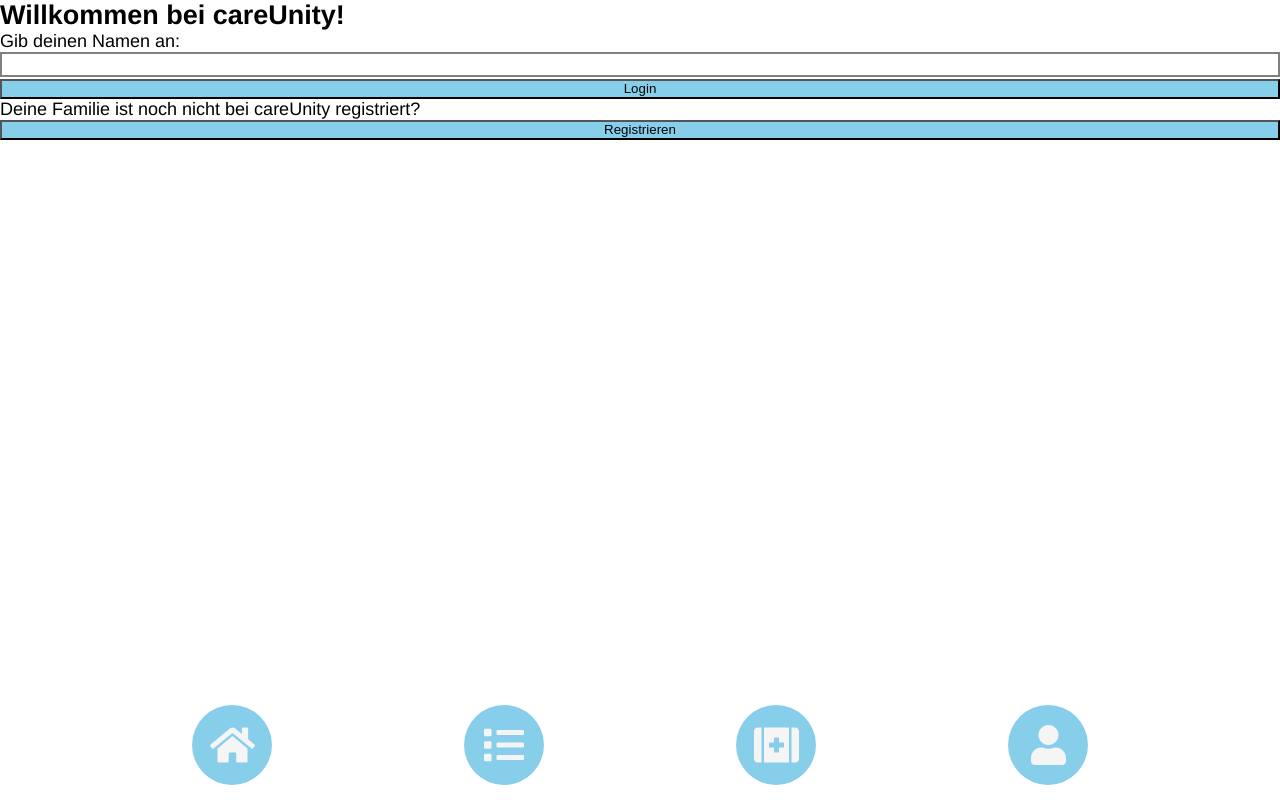
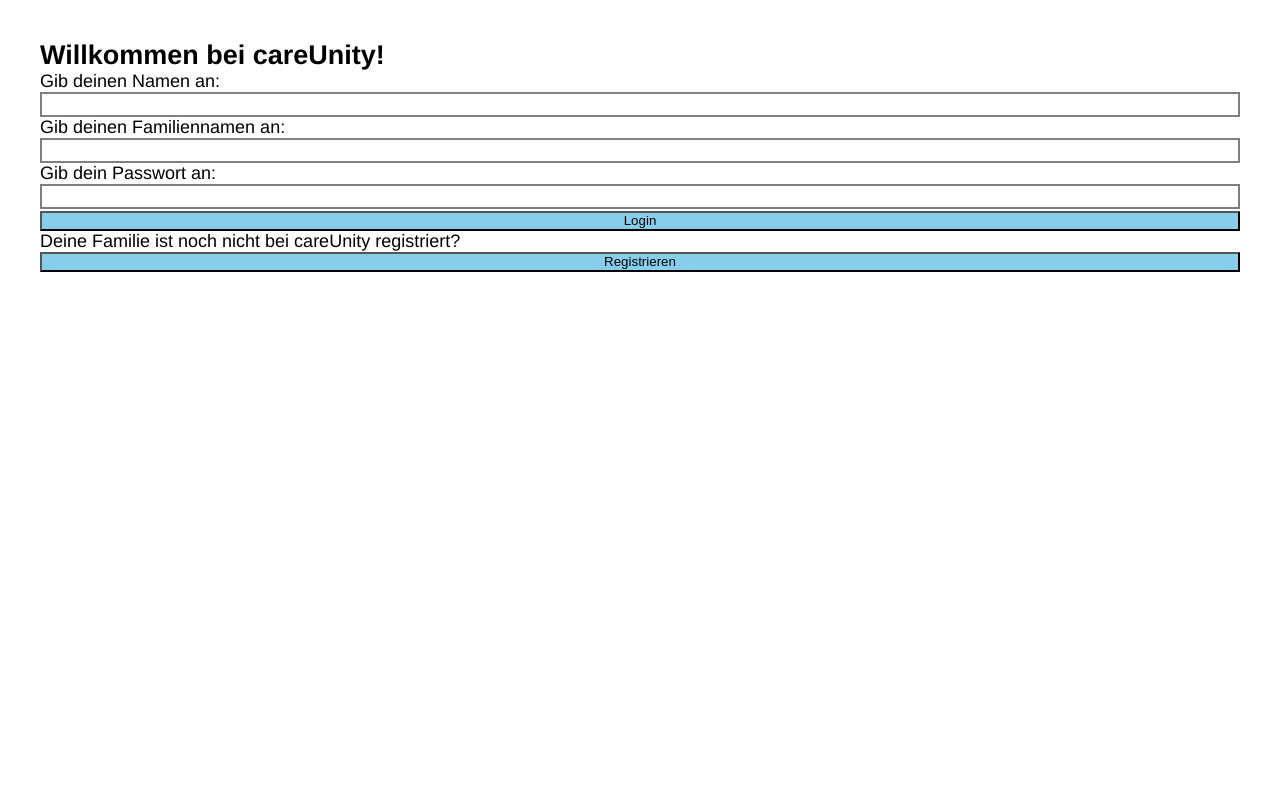
Before and after one commit to melmare/careUnity, a React (Create React App) app: page / in a window 1280 px wide. Built offline with nearby package versions, Linux system fonts and the light colour scheme.

Commit message:
add handleRegistration function to LoginPage.js

```diff
--- a/src/app/App.js
+++ b/src/app/App.js
@@ -32,7 +32,7 @@
   const [newsList, setNewsList] = useState(getLocalData('news') || []);
   const [toDos, setToDos] = useState(getLocalData('toDos') || []);
   const [user, setUser] = useState(getLocalData('user'));
-  const [userGroup, setUserGroup] = useState(getLocalData('userGroup'));
+  const [userGroups, setUserGroups] = useState(getLocalData('userGroup') || []);
   const [isLoggedIn, setIsLoggedIn] = useState(
     getLocalData('isLoggedIn') || false
   );
@@ -102,17 +102,11 @@
   // USER/LOGIN PAGE
 
   function handleNewUserGroup(newUserGroup) {
-    setUserGroup(newUserGroup);
+    setUserGroups([newUserGroup, ...userGroups]);
   }
 
   function handleNewUser(newUser) {
     setUser(newUser);
-    console.log(user);
-    setUserGroup({
-      name: userGroup.name,
-      password: userGroup.password,
-      users: [...userGroup.users, newUser]
-    });
   }
 
   function handleUserLogin(newUser, history) {
@@ -132,7 +126,7 @@
 
   useEffect(() => setLocalData('user', user), [user]);
 
-  useEffect(() => setLocalData('userGroup', userGroup), [userGroup]);
+  useEffect(() => setLocalData('userGroups', userGroups), [userGroups]);
 
   // MEDICALPAGE
 
@@ -195,7 +189,7 @@
                   onLogin={handleLogin}
                   onUserLogin={handleUserLogin}
                   user={user}
-                  userGroup={userGroup}
+                  userGroups={userGroups}
                   history={props.history}
                 />
               )}
@@ -230,7 +224,7 @@
                 render={props => (
                   <UserPage
                     onLogout={handleLogout}
-                    userGroup={userGroup}
+                    userGroups={userGroups}
                     user={user}
                     toDos={toDos}
                     newsList={newsList}
@@ -264,9 +258,6 @@
                   />
                 )}
               />
-            </>
-          )}
-        </Switch>
               <Navigation>
                 <NavButton to="/news">
                   <Icon icon="home" />
@@ -281,6 +272,9 @@
                   <Icon icon="user" />
                 </NavButton>
               </Navigation>
+            </>
+          )}
+        </Switch>
       </AppContainer>
     </BrowserRouter>
   );
--- a/src/loginpage/LoginPage.js
+++ b/src/loginpage/LoginPage.js
@@ -9,9 +9,10 @@
 const LoginPageContainer = styled.div`
   display: flex;
   flex-direction: column;
+  margin: 40px;
 `;
 
-const UserGroupRegistrationForm = styled.form``;
+const RegistrationForm = styled.form``;
 
 const AdminRegistrationForm = styled.form``;
 
@@ -39,33 +40,36 @@
 }) {
   const [pageStatus, setPageStatus] = useState('welcome');
 
-  function handleUserGroupRegistrationSubmit(event, onNewUserGroup) {
-    event.preventDefault();
-    const newUserGroup = {
-      name: event.target.userGroupName.value,
-      password: event.target.userGroupPassword.value,
-      users: []
-    };
-    onNewUserGroup(newUserGroup);
-    setPageStatus('registration-step2');
-  }
-
-  function handleAdminUserRegistrationSubmit(event, onNewUser) {
+  function handleRegistration(event, onNewUserGroup, onNewUser) {
     event.preventDefault();
     const newAdminUser = {
       id: uid(),
       username: event.target.adminname.value,
+      userGroupname: event.target.userGroupName.value,
       usercolor: event.target.usercolor.value,
       role: 'admin'
     };
+    const newUserGroup = {
+      name: event.target.userGroupName.value,
+      password: event.target.userGroupPassword.value,
+      users: [newAdminUser]
+    };
+    onNewUserGroup(newUserGroup);
     onNewUser(newAdminUser);
-    setPageStatus('registration-step3');
+    setPageStatus('registration-step2');
   }
 
   function handleLoginFormSubmit(event, userGroup, onUserLogin, history) {
     event.preventDefault();
-    if (!userGroup) {
-      setPageStatus('errorWhileLoggingIn');
+
+    if (
+      !userGroup ||
+      userGroup.name !== event.target.loginusergroupname.value
+    ) {
+      setPageStatus('errorWrongUserGroupname');
+      return;
+    } else if (userGroup.password !== event.target.loginpassword.value) {
+      setPageStatus('errorWrongPassword');
       return;
     }
     const index = userGroup.users
@@ -86,12 +90,20 @@
     <LoginPageContainer>
       <h2>Willkommen bei careUnity!</h2>
 
-      {pageStatus === 'errorWhileLoggingIn' && (
+      {pageStatus === 'errorWrongUserGroupname' && (
         <div>
           Etwas ist schiefgelaufen. Versuche es noch einmal. Falls du noch nicht
           registriert bist, kannst du dies hier tun.
         </div>
       )}
+      {pageStatus === 'errorWrongPassword' && (
+        <div>
+          Du hast den falschen Familiennamen oder ein falsches Kennwort
+          angegeben.Versuche es noch einmal.
+        </div>
+      )}
+
+      {pageStatus === 'welcome' && (
         <LoginForm
           onSubmit={event =>
             handleLoginFormSubmit(event, userGroup, onUserLogin, history)
@@ -99,20 +111,32 @@
         >
           <label>
             Gib deinen Namen an:
-          <Input name="loginusername" />
+            <Input name="loginusername" required />
+          </label>
+          <label>
+            Gib deinen Familiennamen an:
+            <Input name="loginusergroupname" required />
+          </label>
+          <label>
+            Gib dein Passwort an:
+            <Input name="loginpassword" required />
           </label>
           <SubmitButton>Login</SubmitButton>
         </LoginForm>
+      )}
+
+      {pageStatus === 'welcome' && (
+        <>
           <p>Deine Familie ist noch nicht bei careUnity registriert? </p>
           <SubmitButton onClick={() => setPageStatus('registration-step1')}>
             Registrieren
           </SubmitButton>
-
+        </>
+      )}
       {pageStatus === 'registration-step1' && (
-        <UserGroupRegistrationForm
-          hidden={userGroup}
+        <RegistrationForm
           onSubmit={event =>
-            handleUserGroupRegistrationSubmit(event, onNewUserGroup)
+            handleRegistration(event, onNewUserGroup, onNewUser)
           }
         >
           <label>
@@ -123,16 +147,7 @@
             Gib dein Familienkennwort an:
             <Input name="userGroupPassword" required />
           </label>
-          <SubmitButton>Neue Familie anlegen</SubmitButton>
-        </UserGroupRegistrationForm>
-      )}
 
-      {pageStatus === 'registration-step2' && (
-        <AdminRegistrationForm
-          onSubmit={event =>
-            handleAdminUserRegistrationSubmit(event, onNewUser)
-          }
-        >
           <Label htmlFor="adminname" label="Gib deinen Namen an:" />
           <Input name="adminname" />
           <Label htmlFor="usercolor" label="Wähle deine Farbe aus:" />
@@ -142,10 +157,11 @@
             defaultValue="#f6b73c"
             required
           />
-        </AdminRegistrationForm>
+          <SubmitButton>Neue Familie anlegen</SubmitButton>
+        </RegistrationForm>
       )}
 
-      {pageStatus === 'registration-step3' && (
+      {pageStatus === 'registration-step2' && (
         <div>
           <h3>Hallo {user.username}</h3>
           <p>
--- a/src/userpage/LoginPage.js
+++ /dev/null
@@ -1,5 +0,0 @@
-import React from 'react';
-
-export default function LoginPage() {
-  return <div>Initial Login</div>;
-}
```
Also changed, not shown: 1 other file (tests, documents, lock files or other folders). Lines whose indentation alone changed are shown as unchanged.
